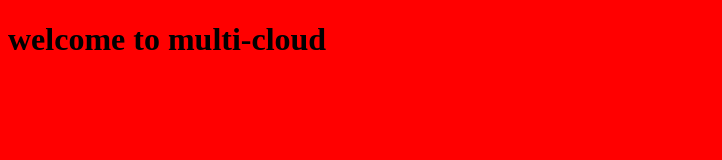
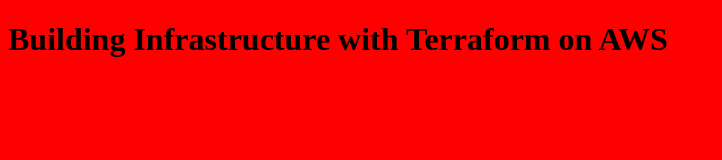
Before and after one commit to ishita2301/task1, a plain HTML site: page index.html in a window 1280 px wide. Shown: the whole page, without its empty margins (0-722 px from the left). Drawn offline with Linux system fonts and the light colour scheme.

Commit message:
FINAL COMMIT

```diff
--- a/index.html
+++ b/index.html
@@ -2,7 +2,7 @@
 <html>
 <body style="background-color:red;">
 
-<h1>welcome to multi-cloud</h1>
+<h1>Building Infrastructure with Terraform on AWS</h1>
 
 
 
```
